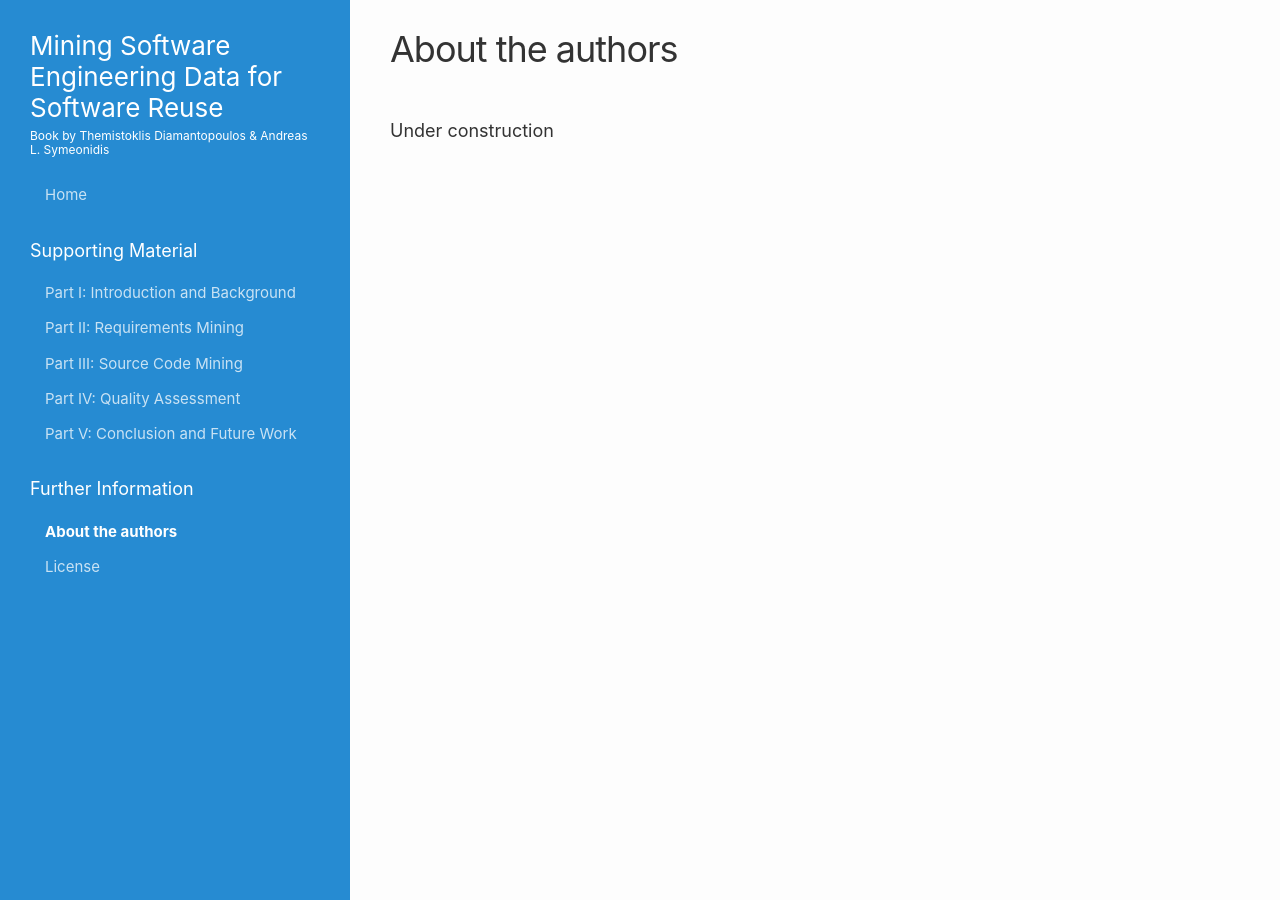
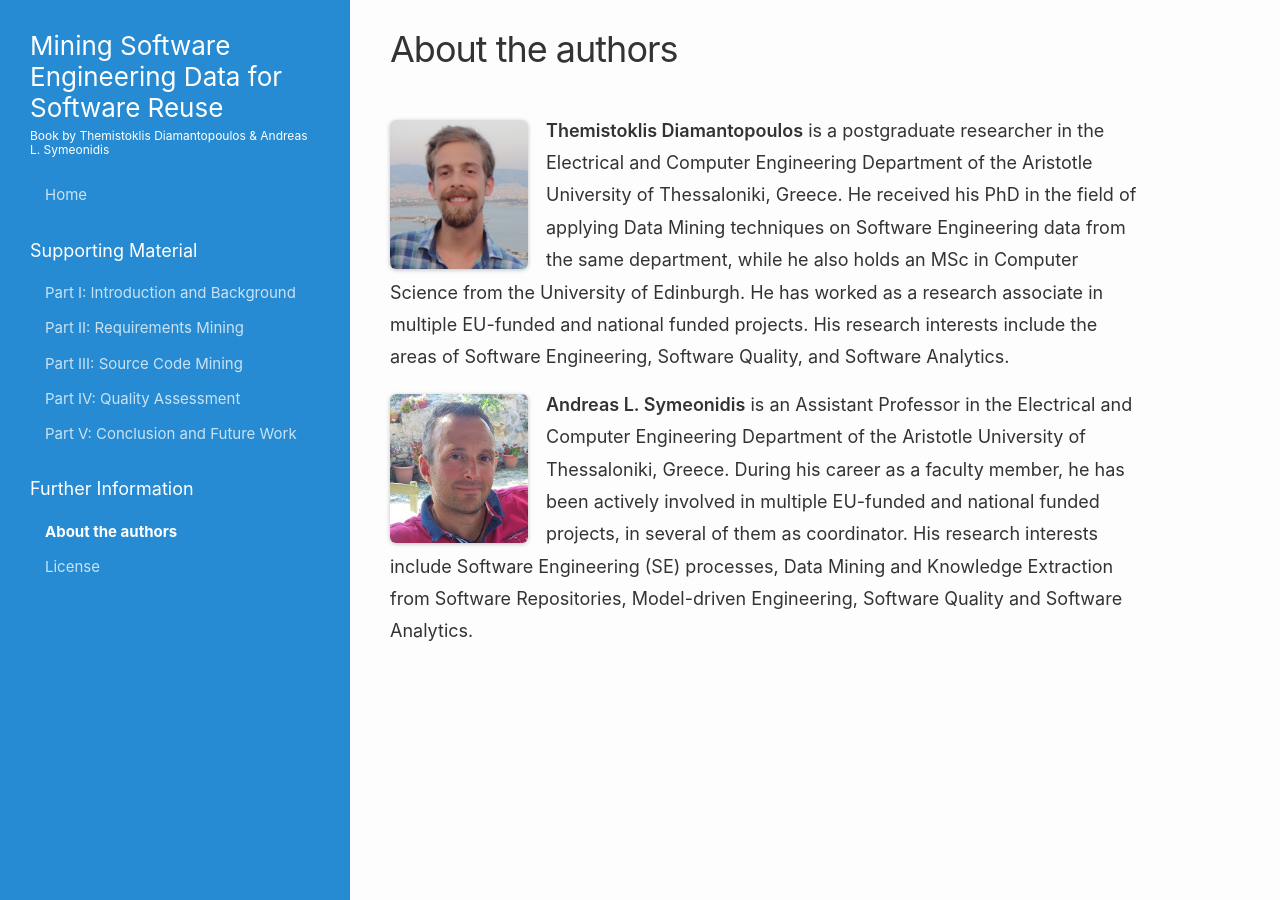
Before and after one commit to thdiaman/mining-software-reuse-book, a Jekyll site: the page built from about.md, in a window 1280 px wide. Built offline with Jekyll 4.4.1, drawn with Linux system fonts in a browser that asks for light colours.

Commit message:
Add information about the authors and fix bold weighting

```diff
--- a/_sass/sidebar/_3-helper-classes.scss
+++ b/_sass/sidebar/_3-helper-classes.scss
@@ -15,8 +15,8 @@
 .avatar {
     border-radius: $base-border-radius * 2;
     width: 33%;
-    min-width: 100px;
-    max-width: 200px;
+    min-width: 138px;
+    max-width: 138px;
 }
 
 .author {
--- a/about.md
+++ b/about.md
@@ -3,4 +3,9 @@ title: About the authors
 sidebar-info: 1
 ---
 
-Under construction
+<img src="{{ site.baseurl }}/data/images/thdiaman.png"/>{:.left.avatar}
+<span style="font-weight: 600;">Themistoklis Diamantopoulos</span> is a postgraduate researcher in the Electrical and Computer Engineering Department of the Aristotle University of Thessaloniki, Greece. He received his PhD in the field of applying Data Mining techniques on Software Engineering data from the same department, while he also holds an MSc in Computer Science from the University of Edinburgh. He has worked as a research associate in multiple EU-funded and national funded projects. His research interests include the areas of Software Engineering, Software Quality, and Software Analytics.
+<br style="margin-bottom: 10px;"/>
+
+<img src="{{ site.baseurl }}/data/images/asymeon.png"/>{:.left.avatar}
+<span style="font-weight: 600;">Andreas L. Symeonidis</span> is an Assistant Professor in the Electrical and Computer Engineering Department of the Aristotle University of Thessaloniki, Greece. During his career as a faculty member, he has been actively involved in multiple EU-funded and national funded projects, in several of them as coordinator. His research interests include Software Engineering (SE) processes, Data Mining and Knowledge Extraction from Software Repositories, Model-driven Engineering, Software Quality and Software Analytics.
```
Also changed, not shown: index.md (+1 -3 lines), data/images/asymeon.png (added), data/images/thdiaman.png (added).
